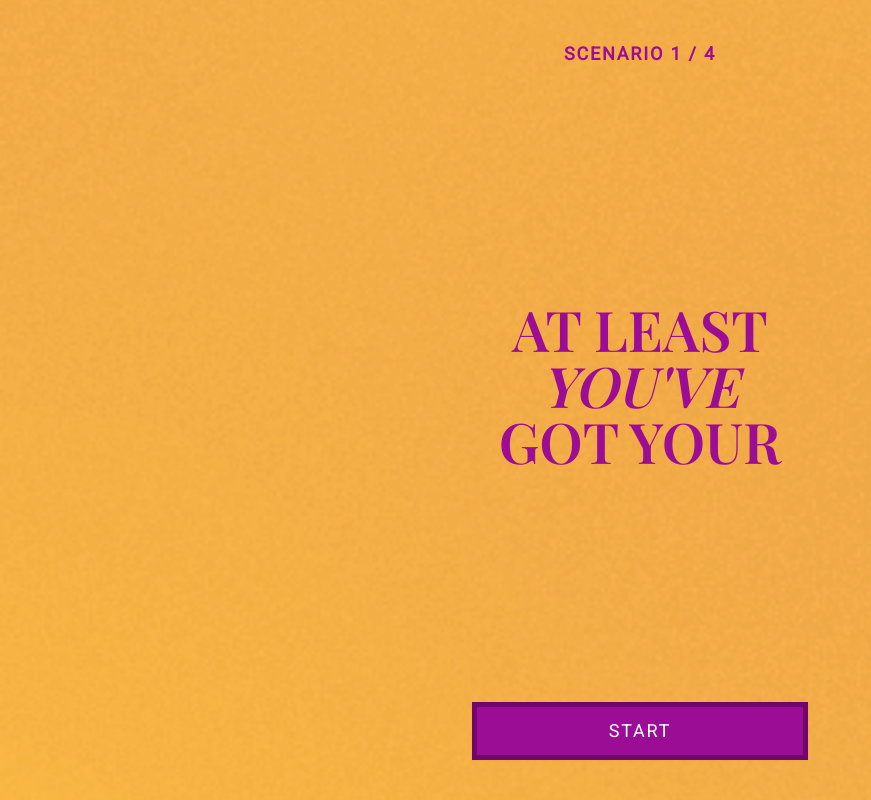
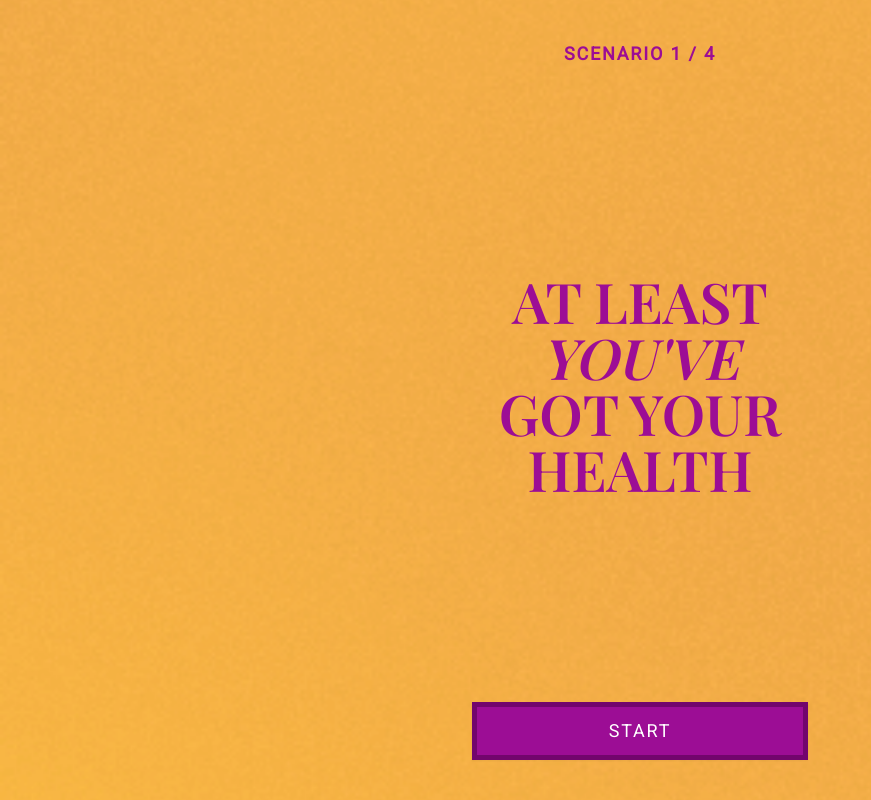
Before and after one commit to byron-joipolloi/space-wow, a Next.js app: page /health in a window 1280 px wide. Shown: the whole page, without its empty margins (0-871 px from the left). Built offline with nearby package versions, Linux system fonts and the light colour scheme; a web font is replaced by a local one.

Commit message:
Fix health title

```diff
--- a/src/pages/health.js
+++ b/src/pages/health.js
@@ -77,6 +77,7 @@
               <span className="block font-bold">{health[0].title[0]}</span>
               <span className="block italic">{health[0].title[1]}</span>
               <span className="block font-bold">{health[0].title[2]}</span>
+              <span className="block font-bold">{health[0].title[3]}</span>
             </h1>
           </div>
 
```
